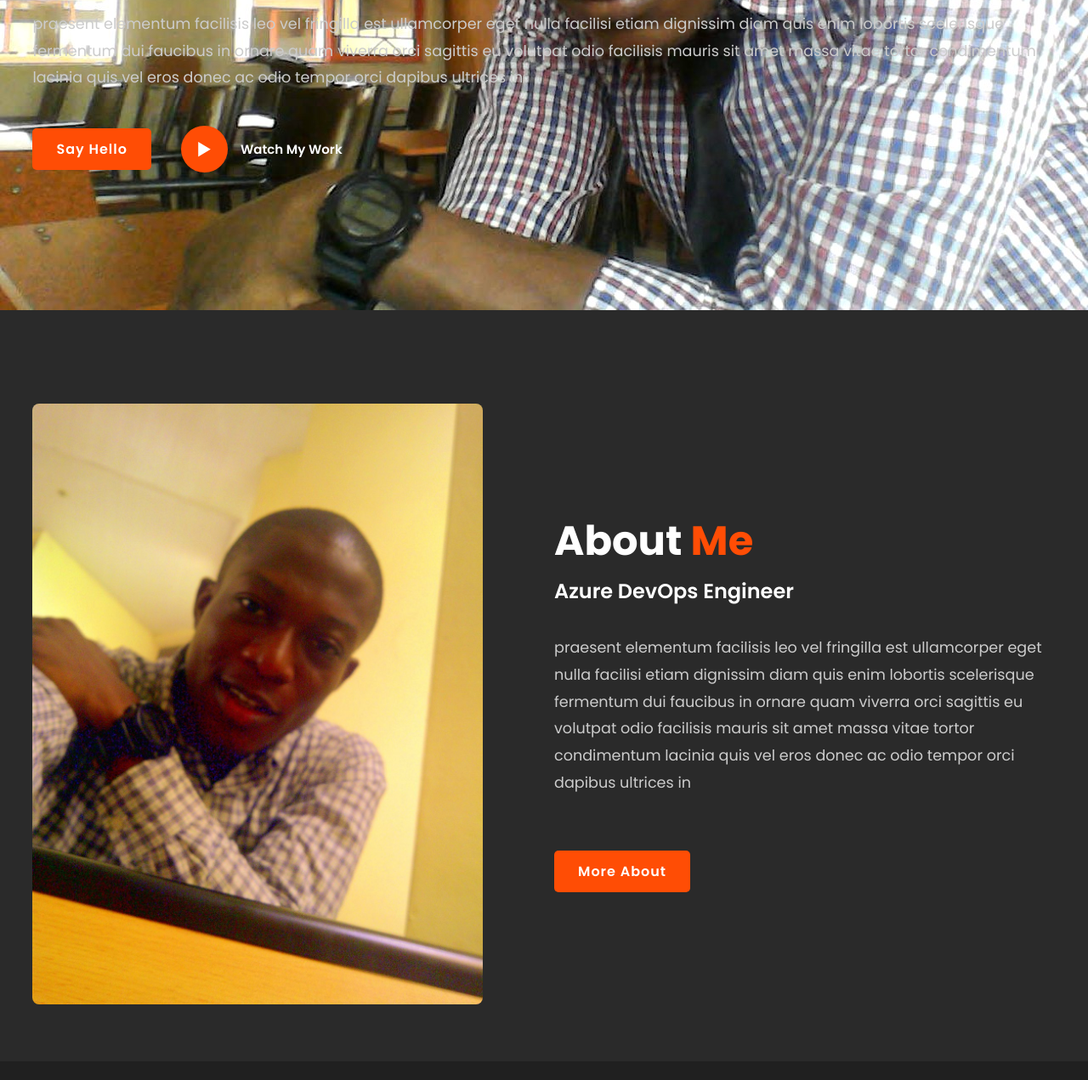
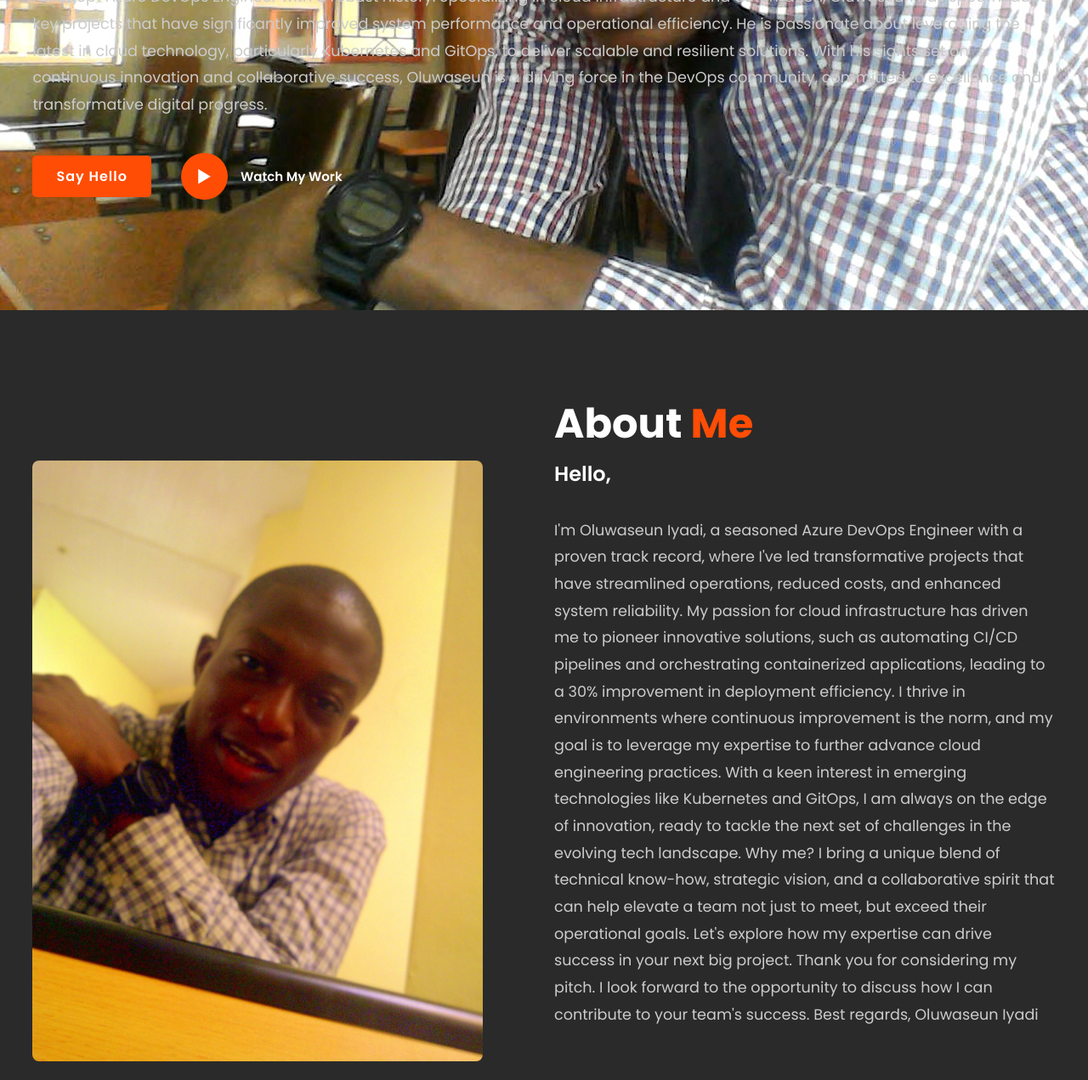
Before and after one commit to CornerstoneII/Portfolio-Cloud-Page, a plain HTML site: page index.html in a window 1280 px wide. Shown: the part 435-1706 px from the top of the page at 85% size. Drawn offline with nearby package versions, Linux system fonts and the light colour scheme.

Commit message:
Review bio and pitch

```diff
--- a/index.html
+++ b/index.html
@@ -42,11 +42,15 @@
         <h1>Oluwaseun</h1>
         <h3>DevOps<span>Engineer</span></h3>
         <p>
-          praesent elementum facilisis leo vel fringilla est ullamcorper eget
-          nulla facilisi etiam dignissim diam quis enim lobortis scelerisque
-          fermentum dui faucibus in ornare quam viverra orci sagittis eu
-          volutpat odio facilisis mauris sit amet massa vitae tortor condimentum
-          lacinia quis vel eros donec ac odio tempor orci dapibus ultrices in
+          An adept Azure DevOps Engineer with a robust history. Specializing in
+          cloud infrastructure and automation, Oluwaseun has spearheaded key
+          projects that have significantly improved system performance and
+          operational efficiency. He is passionate about leveraging the latest
+          in cloud technology, particularly Kubernetes and GitOps, to deliver
+          scalable and resilient solutions. With his sights set on continuous
+          innovation and collaborative success, Oluwaseun is a driving force in
+          the DevOps community, committed to excellence and transformative
+          digital progress.
         </p>
         <div class="button">
           <a href="#" class="btn">Say Hello</a>
@@ -65,13 +69,26 @@
 
       <div class="about-text">
         <h2>About <span>Me</span></h2>
-        <h4>Azure DevOps Engineer</h4>
+        <h4>Hello,</h4>
         <p>
-          praesent elementum facilisis leo vel fringilla est ullamcorper eget
-          nulla facilisi etiam dignissim diam quis enim lobortis scelerisque
-          fermentum dui faucibus in ornare quam viverra orci sagittis eu
-          volutpat odio facilisis mauris sit amet massa vitae tortor condimentum
-          lacinia quis vel eros donec ac odio tempor orci dapibus ultrices in
+          I'm Oluwaseun Iyadi, a seasoned Azure DevOps Engineer with a proven
+          track record, where I've led transformative projects that have
+          streamlined operations, reduced costs, and enhanced system
+          reliability. My passion for cloud infrastructure has driven me to
+          pioneer innovative solutions, such as automating CI/CD pipelines and
+          orchestrating containerized applications, leading to a 30% improvement
+          in deployment efficiency. I thrive in environments where continuous
+          improvement is the norm, and my goal is to leverage my expertise to
+          further advance cloud engineering practices. With a keen interest in
+          emerging technologies like Kubernetes and GitOps, I am always on the
+          edge of innovation, ready to tackle the next set of challenges in the
+          evolving tech landscape. Why me? I bring a unique blend of technical
+          know-how, strategic vision, and a collaborative spirit that can help
+          elevate a team not just to meet, but exceed their operational goals.
+          Let's explore how my expertise can drive success in your next big
+          project. Thank you for considering my pitch. I look forward to the
+          opportunity to discuss how I can contribute to your team's success.
+          Best regards, Oluwaseun Iyadi
         </p>
         <a href="#" class="btn">More About</a>
       </div>
```
